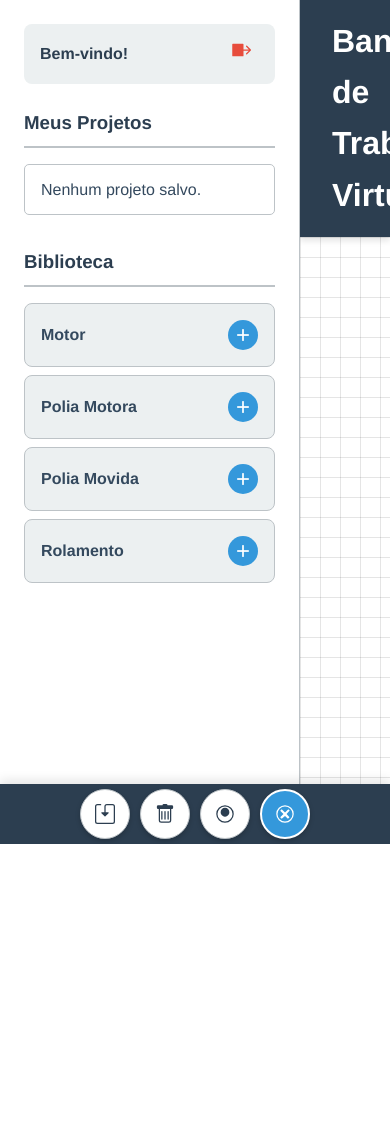
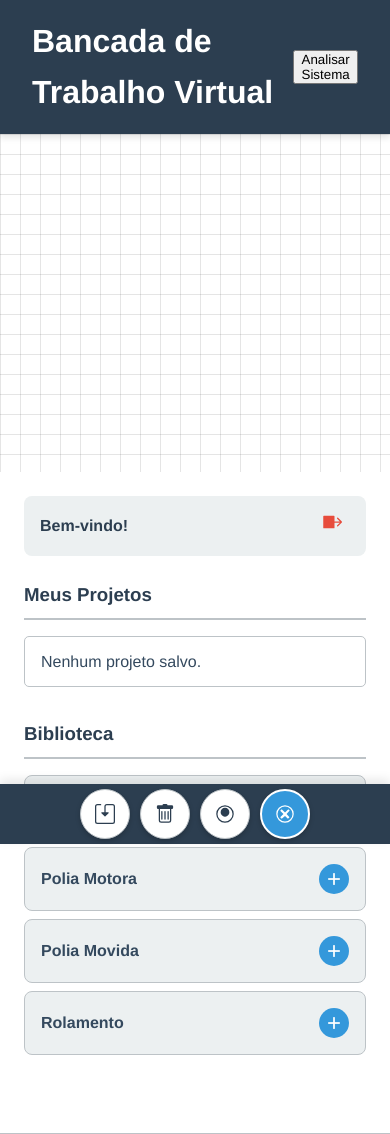
Before and after one commit to Jonathan0078/Dockerfile-, a Flask app: page /dashboard in a window 390 px wide. Before the commit the page ends 844 px from the top, so only its background shows below. Run offline with Flask 3, Linux system fonts and the light colour scheme; the visitor is signed in with stand-in values (Sample User, id 1); data that the repository does not hold is empty; some libraries are stand-ins or nearby versions.

Commit message:
Update style.css

```diff
--- a/static/style.css
+++ b/static/style.css
@@ -474,3 +474,46 @@ aside h2, aside h3 {
     color: white !important;
     margin: 0 5px;
 }
+
+/* --- ADAPTAÇÃO PARA DISPOSITIVOS MÓVEIS --- */
+@media (max-width: 768px) {
+    .platform-container {
+        flex-direction: column; /* Empilha os elementos verticalmente */
+        height: auto; /* Permite que o conteúdo determine a altura */
+        min-height: 100vh; /* Garante que ocupe a altura total da tela */
+    }
+
+    aside#component-library { /* O painel lateral esquerdo */
+        width: 100%; /* Ocupa toda a largura */
+        border-right: none; /* Remove a borda lateral */
+        border-bottom: 1px solid var(--cor-borda); /* Adiciona uma borda na parte inferior */
+        order: 2; /* Aparece depois do conteúdo principal da bancada */
+        padding-bottom: 70px; /* Garante espaço para a barra de ação fixa no rodapé */
+    }
+
+    #main-workbench { /* A área principal da bancada */
+        width: 100%; /* Ocupa toda a largura */
+        order: 1; /* Aparece primeiro */
+        flex-grow: 1; /* Permite que cresça e ocupe espaço disponível */
+    }
+
+    .workbench-header {
+        /* Já está dentro de #main-workbench, então aparece naturalmente primeiro */
+        flex-shrink: 0; /* Impede que o cabeçalho encolha */
+    }
+
+    #workbench-area {
+        /* Fica dentro de #main-workbench, logo abaixo do cabeçalho */
+        flex-grow: 1; /* Permite que a área de itens cresça */
+        min-height: 40vh; /* Garante uma altura mínima visível para a bancada */
+        overflow: hidden; /* Evita rolagem interna desnecessária se não for principal */
+    }
+
+    #results-panel { /* O painel de resultados da direita */
+        display: none; /* Esconde o painel de resultados em telas pequenas (foco na área de trabalho) */
+    }
+
+    #mobile-action-bar {
+        display: flex; /* Garante que a barra de ação móvel esteja visível */
+    }
+}
```
